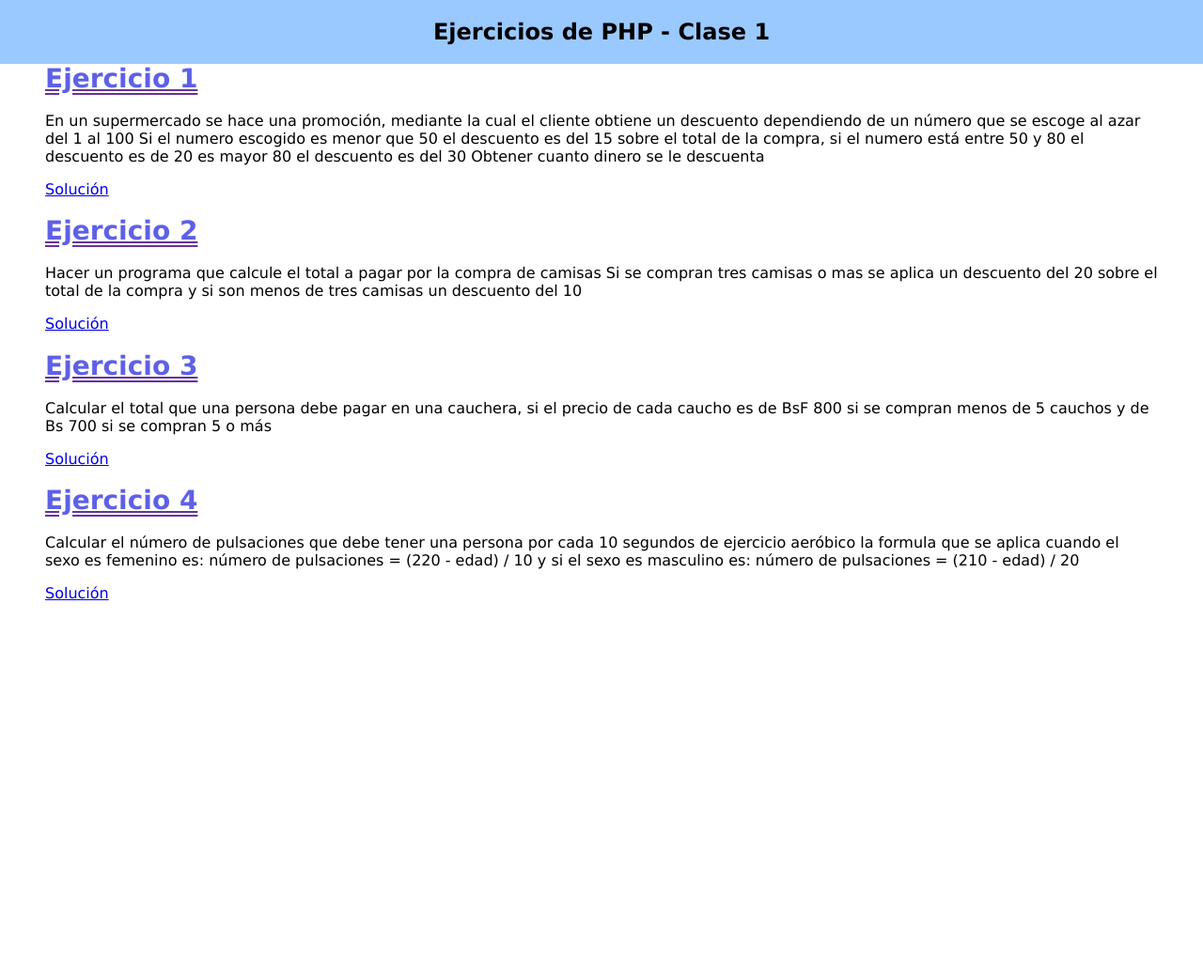
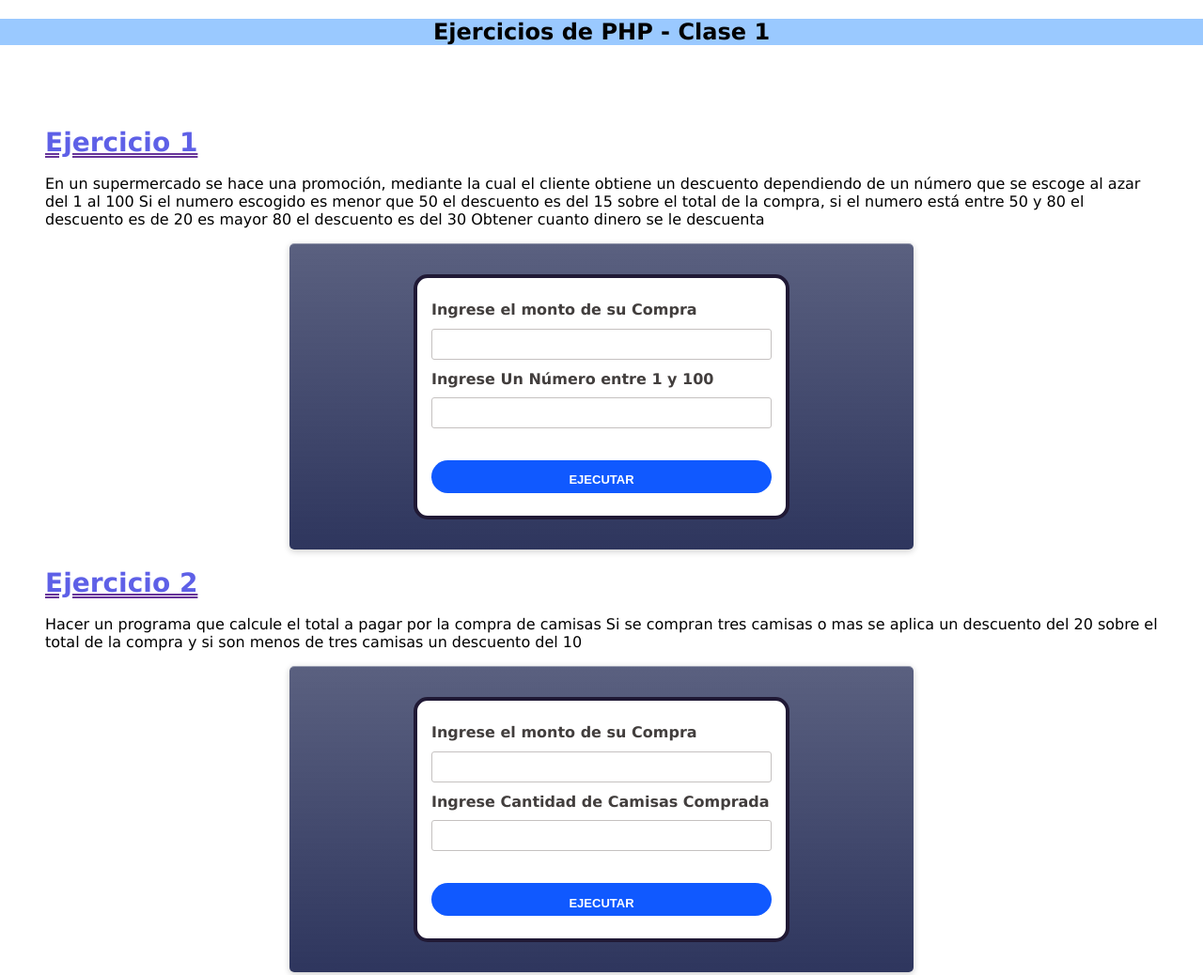
Before and after one commit to Alexis79Bck/Diplomado_Web_2024_II, a plain HTML site: page ClasePHP/index.html in a window 1280 px wide. Shown: the top 1038 px of the page at 94% size. Before the commit the page ends 800 px from the top, so only its background shows below. Drawn offline with Linux system fonts and the light colour scheme.

Commit message:
optimizacion y mejora de codigo

```diff
--- a/ClasePHP/estilos.css
+++ b/ClasePHP/estilos.css
@@ -7,12 +7,43 @@ body {
 header {
   background-color: #9ac9ff;
   width: 100%;
-  position: fixed;
 }
 
 main {
-    position: relative;
     padding: 48px;
+}
+
+.frame {
+
+  width: 600px;
+  background:
+    linear-gradient(
+    rgba(35,43,85,0.75),
+    rgba(35,43,85,0.95));
+  padding: 32px;
+  margin-left: auto;
+  margin-right: auto;
+  border-top: solid 1px rgba(255,255,255,.5);
+  border-radius: 5px;
+  box-shadow: 0px 2px 7px rgba(0,0,0,0.2);
+  overflow: hidden;
+  transition: all .5s ease;
+}
+
+.frame-long {
+  height: 615px;
+}
+
+.frame-short {
+  height: 400px;
+  margin-top: 50px;
+  box-shadow: 0px 2px 7px rgba(0,0,0,0.1);
+}
+
+.container {
+  width: 100%;
+  padding-top: 60px;
+  padding-bottom: 100px;
 }
 
 .text-center {
@@ -25,3 +56,59 @@ main {
   color: rgba(20, 23, 220, 0.685);
   text-decoration: underline double #663399;
 }
+
+/* Formulario 1 */
+.formulario {
+  width: 100%;
+  max-width: 400px;
+  margin: auto;
+}
+
+.formulario-contenedor {
+  border-radius: 15px;
+  border: 4px solid #201935;
+  background-color: #fff;
+  display: flex;
+  flex-direction: column;
+  padding: 24px 15px;
+}
+
+.formulario-label {
+  color: #423e3d;
+  font-weight: bold;
+  transition: color 300ms ease;
+}
+
+.formulario-input {
+  border-radius: 3px;
+  box-shadow: 0 1px 3px rgba(#c5c1c0, 0%) inset;
+  color: #6d6665;
+  margin: 0.8em 0;
+  border: 1px solid #c5c1c0;
+  padding: 0.6em 0.6em;
+  transition: box-shadow 300ms ease-out;
+
+}
+
+.formulario-input:hover {
+  box-shadow: 0 1px 3px rgba(#ffdd9d, 40%) inset;
+}
+
+.formulario-input:focus {
+  outline: #2bbee7 auto 3px;
+}
+.formulario-boton-ejecutar {
+  float: left;
+  font-weight: 700;
+  text-transform: uppercase;
+  font-size: 13px;
+  text-align: center;
+  color: #ffffff;
+  padding-top: 8px;
+  width: 100%;
+  height: 35px;
+	border: none;
+	border-radius: 20px;
+  margin-top: 23px;
+  background-color: #1059FF;
+}
--- a/ClasePHP/index.html
+++ b/ClasePHP/index.html
@@ -16,7 +16,7 @@
     <main>
       <div>
         <h1 class="ejercicio-titulo">Ejercicio 1</h1>
-        <div>
+        <div id="ejercicio1">
           <p>
             En un supermercado se hace una promoción, mediante la cual el
             cliente obtiene un descuento dependiendo de un número que se escoge
@@ -26,12 +26,21 @@
             30 Obtener cuanto dinero se le descuenta
           </p>
           <p>
-            <a
-              href="Clase1/Ejercicios/DescuentoSupermercado.php"
-              target="_blank"
-              rel="noopener noreferrer"
-              >Solución</a
-            >
+            <div  class="frame">
+              <form action="Clase1/Ejercicios/DescuentoSupermercado.php" method="post" class="formulario">
+                <div class="formulario-contenedor">
+                  <label class="formulario-label" for="montoDeCompra">
+                    Ingrese el monto de su Compra
+                  </label>
+                  <input class="formulario-input" type="number" min="1"  step="0.01" name="montoDeCompra" required/>
+                  <label class="formulario-label" for="numero">
+                    Ingrese Un Número entre 1 y 100
+                  </label>
+                  <input class="formulario-input" type="number" min="1" max="100" step="1" name="numero" required/>
+                  <input class="formulario-boton-ejecutar" type="submit" value="Ejecutar" />
+                </div>
+              </form>
+            </div>
           </p>
         </div>
       </div>
@@ -46,17 +55,26 @@
             descuento del 10
           </p>
           <p>
-            <a
-              href="Clase1/Ejercicios/TotalAPagarCompraDeCamisas.php"
-              target="_blank"
-              rel="noopener noreferrer"
-              >Solución</a
-            >
+            <div  class="frame">
+              <form action="Clase1/Ejercicios/TotalAPagarCompraDeCamisas.php" method="post" class="formulario">
+                <div class="formulario-contenedor">
+                  <label class="formulario-label" for="montoDeCompra">
+                    Ingrese el monto de su Compra
+                  </label>
+                  <input class="formulario-input" type="number" min="1"  step="0.01" name="montoDeCompra" required/>
+                  <label class="formulario-label" for="cantidad">
+                    Ingrese Cantidad de Camisas Comprada
+                  </label>
+                  <input class="formulario-input" type="number" min="1" step="1" name="cantidad" required/>
+                  <input class="formulario-boton-ejecutar" type="submit" value="Ejecutar" />
+                </div>
+              </form>
+            </div>
           </p>
         </div>
       </div>
 
-      <div>
+      <div id="ejercicio3">
         <h1 class="ejercicio-titulo">Ejercicio 3</h1>
         <div>
           <p>
@@ -65,17 +83,22 @@
             y de Bs 700 si se compran 5 o más
           </p>
           <p>
-            <a
-              href="Clase1/Ejercicios/CompraDeCauchos.php"
-              target="_blank"
-              rel="noopener noreferrer"
-              >Solución</a
-            >
+            <div  class="frame">
+              <form action="Clase1/Ejercicios/CompraDeCauchos.php" method="post" class="formulario">
+                <div class="formulario-contenedor">
+                  <label class="formulario-label" for="cantidad">
+                    Ingrese la cantidad de Cauchos
+                  </label>
+                  <input class="formulario-input" type="number" min="1"  step="1" name="cantidad" required/>
+                  <input class="formulario-boton-ejecutar" type="submit" value="Ejecutar" />
+                </div>
+              </form>
+            </div>
           </p>
         </div>
       </div>
 
-      <div>
+      <div id="ejercicio4">
         <h1 class="ejercicio-titulo">Ejercicio 4</h1>
         <div>
           <p>
@@ -85,12 +108,24 @@
             el sexo es masculino es: número de pulsaciones = (210 - edad) / 20
           </p>
           <p>
-            <a
-              href="Clase1/Ejercicios/CalculoPulsacionesPorSexo.php"
-              target="_blank"
-              rel="noopener noreferrer"
-              >Solución</a
-            >
+            <div  class="frame">
+              <form action="Clase1/Ejercicios/CalculoPulsacionesPorSexo.php" method="post" class="formulario">
+                <div class="formulario-contenedor">
+                  <label class="formulario-label" for="edad">
+                    Ingrese la edad
+                  </label>
+                  <input class="formulario-input" type="number" min="1" max="100"  step="1" name="edad" required/>
+                  <label class="formulario-label" for="sexo">
+                    Seleccione el Sexo
+                  </label>
+                  <select name="sexo" required>
+                    <option value="M">Masculino</option>
+                    <option value="F">Femenino</option>
+                  </select>
+                  <input class="formulario-boton-ejecutar" type="submit" value="Ejecutar" />
+                </div>
+              </form>
+            </div>
           </p>
         </div>
       </div>
```
Also changed, not shown: 4 other files.
